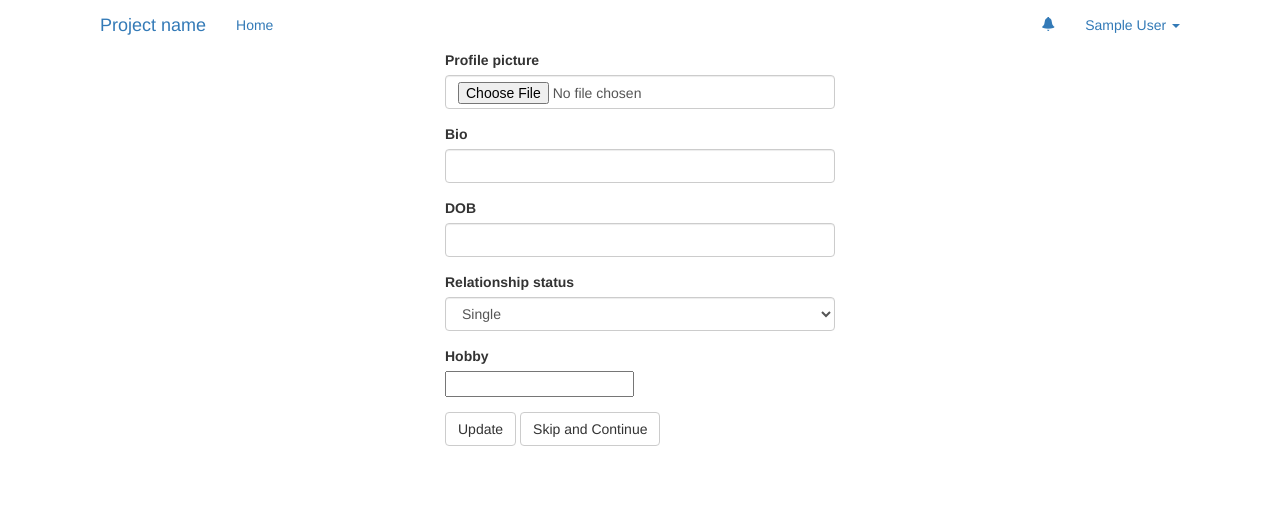
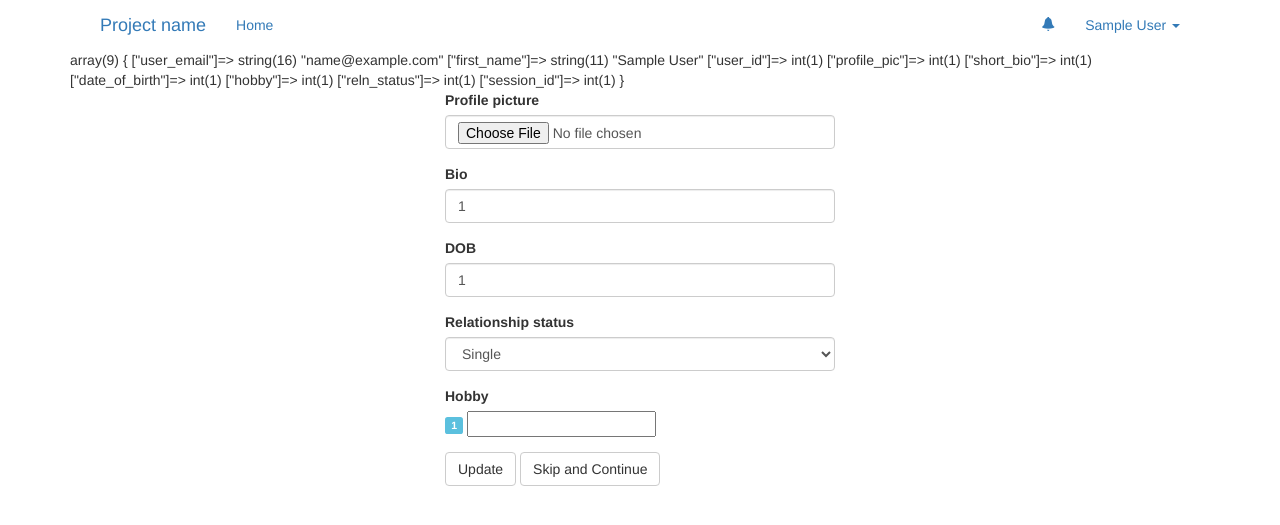
Before and after one commit to aravinth4blue/micro, a PHP site: page /next_step.php in a window 1280 px wide. Shown: the top 525 px of the page. Run offline with PHP 8.4, Linux system fonts and the light colour scheme; the visitor is signed in with stand-in values (Sample User, id 1).

Commit message:
Script file added Edit profile modified

```diff
--- a/check_user.php
+++ b/check_user.php
@@ -3,7 +3,7 @@ require("db.php");
 //Get all user id from
 
 session_start();
-$select_qry="select id from users";
+$select_qry="select id from users where active =1";
 if(isset($_SESSION['user_id'])){
 	$current_user_id=$_SESSION['user_id'];
 }
--- a/footer.php
+++ b/footer.php
@@ -5,33 +5,6 @@
 <script type="text/javascript" src="js/bootstrap.js"></script>
 <script type="text/javascript" src="js/bootstrap-tagsinput.js"></script>
 <script type="text/javascript" src="js/bootstrap-datepicker.js"></script>
+<script type="text/javascript" src="js/custom_script.js"></script>
 </body>
 </html>
-<script>
-$(document).ready(function() {
-    setInterval("check_user()",10000);
-});
-function check_user(){
-$.ajax({
-    url: "check_user.php",
-    type: "POST",
-    //timeout: 100,
-    dataType: 'json',
-    error: function(){
-        //do something
-    },
-    success: function(data){
-        //do something
-
-        if(data.status="Online"){
-
-        	$("#logIcon").html( data.first_name+' is online');
-        $('#over').popover();
-        }
-    }
-});
-}
-$("#date_of_birth").datepicker({
-	 format: "yyyy-mm-dd"
-});
-</script>
--- a/header.php
+++ b/header.php
@@ -7,7 +7,11 @@
 <!--<link rel="stylesheet"  href="css/bootstrap-tagsinput.css"></style>-->
 
 </head>
-<?php session_start(); //print_r($_SESSION); ?>
+<?php
+      error_reporting(-1);
+      ini_set('display_errors', 'On');
+      session_start(); //print_r($_SESSION);
+      ?>
 <div class="container">
 
         <div class="container-fluid">
--- /dev/null
+++ b/js/custom_script.js
@@ -0,0 +1,103 @@
+
+$("#name").change(function(){
+	if($(this).is(':checked')){
+		$( "#dob" ).prop( "disabled", true );
+		$( "#hobby" ).prop( "disabled", true );
+		$("#search").change(function(){
+			$.ajax({
+				url: 'searchbyname.php',
+		        type: 'post',
+		        data:{
+		        	search:$("#search").val()
+		    	},
+		        dataType : 'html',
+		        success: function(data) {
+		                      $("#result").html(data);
+		                  }
+				});
+			});
+	}
+	else{
+		$( "#dob" ).prop( "disabled", false );
+		$( "#hobby" ).prop( "disabled", false );
+		$('#search').val("");
+	}
+});
+$('#dob').change(function(){
+if($(this).is(':checked')){
+	//$("#search").datepicker();
+	$( "#name" ).prop( "disabled", true );
+	$( "#hobby" ).prop( "disabled", true );
+			$("#search").datepicker({format: "yyyy-mm-dd"}).on('changeDate', function(e){
+			$.ajax({
+				url: 'searchbydob.php',
+		        type: 'post',
+		        data:{
+		        	search:$("#search").val()
+		    	},
+		        dataType : 'html',
+		        success: function(data) {
+		                      $("#result").html(data);
+		                  }
+				});
+			});
+}else{
+	$("#search").datepicker("destroy");
+	$( "#name" ).prop( "disabled", false );
+	$( "#hobby" ).prop( "disabled", false );
+	$('#search').val("");
+
+}
+});
+$("#hobby").change(function(){
+	if($(this).is(':checked')){
+		$( "#name" ).prop( "disabled", true );
+		$( "#dob" ).prop( "disabled", true );
+		$('#search').tagsinput('refresh');
+			$("#search").change(function(){
+			$.ajax({
+				url: 'searchbyhobby.php',
+		        type: 'post',
+		        data:{
+		        	search:$("#search").val()
+		    	},
+		        dataType : 'html',
+		        success: function(data) {
+		                      $("#result").html(data);
+		                  }
+				});
+			});
+	}else{
+		$('#search').tagsinput('destroy');
+		$( "#name" ).prop( "disabled", false );
+		$( "#dob" ).prop( "disabled", false );
+		$('#search').val("");
+	}
+});
+
+$(document).ready(function() {
+    setInterval("check_user()",10000);
+});
+function check_user(){
+$.ajax({
+    url: "check_user.php",
+    type: "POST",
+    //timeout: 100,
+    dataType: 'json',
+    error: function(){
+        //do something
+    },
+    success: function(data){
+        //do something
+
+        if(data.status="Online"){
+
+        	$("#logIcon").html( data.first_name+' is online');
+        $('#over').popover();
+        }
+    }
+});
+}
+$("#date_of_birth").datepicker({
+	 format: "yyyy-mm-dd"
+});
--- a/next_step.php
+++ b/next_step.php
@@ -1,8 +1,9 @@
 <?php
 require("header.php");
 require("db.php");
-session_start();
+var_dump($_SESSION);
 $current_user_id=$_SESSION['user_id'];
+
 if(isset($_POST['submit_btn'])){
 	if(isset($_FILES['user_pic'])){
       $errors= array();
@@ -23,13 +24,17 @@ if(isset($_POST['submit_btn'])){
       }
 
       if(empty($errors)==true){
+         $target_path="images/";
       	 $file_perm="images/".$file_name;
-         move_uploaded_file($file_tmp,$file_perm);
+
+         $move_file=move_uploaded_file($file_tmp,$file_perm);
          //echo "Success";
       }else{
-         print_r($errors);
+         echo 'File upload failed';
+       //  print_r($errors);
       }
    }
+   if($move_file){
     $user_pic=$file_perm;
 	$short_bio=$_POST['short_bio'];
 	$date_of_birth=$_POST['date_of_birth'];
@@ -42,6 +47,12 @@ if(isset($_POST['submit_btn'])){
 
 	$exec_query=mysql_query($update_qry);
 	header('Location: dashboard.php');
+   }
+   else{
+      echo 'Error in file uploading';
+      print_r($errors);
+
+   }
 }
 ?>
 <div class="row">
@@ -49,16 +60,16 @@ if(isset($_POST['submit_btn'])){
 <form method="post" class="form-horizontal" action="next_step.php" enctype='multipart/form-data'>
 <div class="form-group">
  		<label for="user_pic">Profile picture</label>
- 		<input type="file" id="user_pic" class="form-control" name="user_pic" value="" required>
+ 		<input type="file" id="user_pic" class="form-control" name="user_pic" value="<?php if(isset($_SESSION['profile_pic'])){ echo $_SESSION['profile_pic'];} ?>" required>
 </div>
 
 <div class="form-group">
  		<label for="short_bio">Bio</label>
- 		<input type="text" id="short_bio" class="form-control" name="short_bio" value="" required>
+ 		<input type="text" id="short_bio" class="form-control" name="short_bio" value="<?php if(isset($_SESSION['short_bio'])){ echo $_SESSION['short_bio'];} ?>" required>
 </div>
 <div class="form-group">
  		<label for="date_of_birth">DOB</label>
- 		<input type="text" id="date_of_birth" class="form-control" name="date_of_birth" value="" required>
+ 		<input type="text" id="date_of_birth" class="form-control" name="date_of_birth" value="<?php if(isset($_SESSION['date_of_birth'])){ echo $_SESSION['date_of_birth'];} ?>" required>
 </div>
 <div class="form-group">
  		<label for="reln_status">Relationship status</label>
@@ -69,7 +80,7 @@ if(isset($_POST['submit_btn'])){
 </div>
 <div class="form-group">
  		<label for="hobby">Hobby</label>
- 		<input type="text" id="hobby" class="form-control" name="hobby" value="" data-role="tagsinput" required>
+ 		<input type="text" id="hobby" class="form-control" name="hobby" value="<?php if(isset($_SESSION['hobby'])){ echo $_SESSION['hobby'];} ?>" data-role="tagsinput" required>
 </div>
 <div class="form-group">
 		<input type="submit" name="submit_btn" class="btn btn-default" value="Update">
--- a/register.php
+++ b/register.php
@@ -46,6 +46,11 @@ if(isset($_SESSION['user_email'])){
 		<input type="password" id="user_pass" class="form-control" name="user_pass" value="" required>
 </div>
 <div class="form-group">
+		<label for="user_pass">Confirm Password</label>
+		<input type="password" id="confirm_pass" class="form-control" name="confirm_pass" value="" required>
+</div>
+
+<div class="form-group">
 		<input type="submit" name="submit_btn" class="btn btn-default" value="Register">
 </div>
 </form>
@@ -62,6 +67,7 @@ $( document ).ready(function() {
     last_name=$("#last_name").val();
     user_email=$("#user_email").val();
     user_pass=$("#user_pass").val();
+    confirm_pass=$("#confirm_pass").val();
 
 
 
```
Also changed, not shown: dashboard.php (+13 -78 lines), login.php (+7 -1 lines), logout.php (+4 -3 lines), pending_task.txt (added, +8 -0 lines), images/87357.jpg (added).
